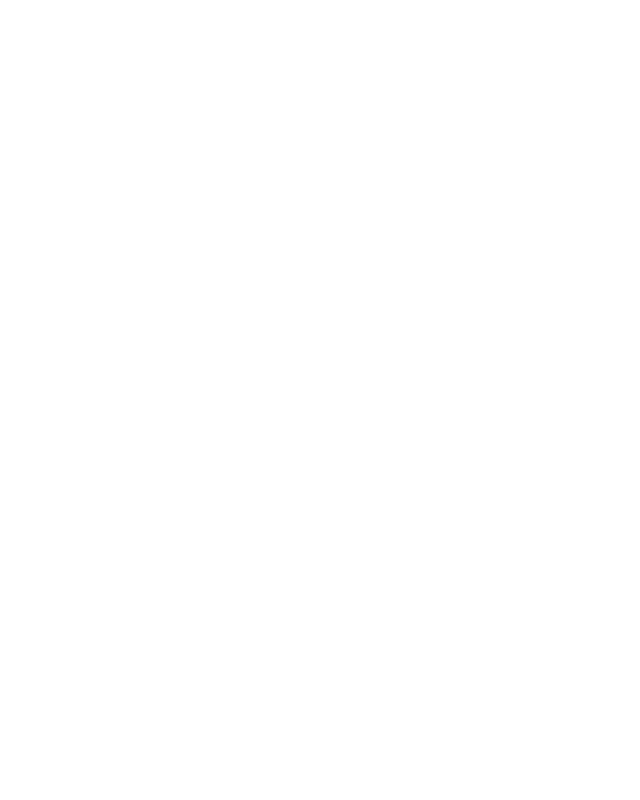
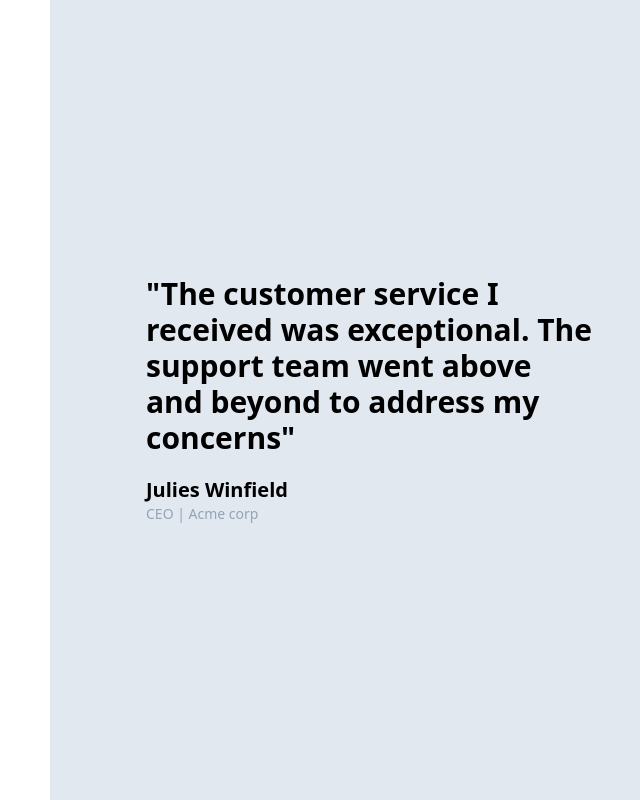
Before and after one commit to Eshan-Sharma/medium, a React (Vite) app in the folder frontend/: page /signup in a window 1280 px wide. Shown: the whole page, without its empty margins (590-1230 px from the left). Built offline with nearby package versions, Linux system fonts and the light colour scheme.

Commit message:
added quote to signup

```diff
--- a/frontend/src/pages/Signup.tsx
+++ b/frontend/src/pages/Signup.tsx
@@ -1,3 +1,14 @@
+import { Quote } from "../component/Quote";
+
 export const Signup = () => {
-  return <></>;
+  return (
+    <>
+      <div className="grid grid-cols-2">
+        <div></div>
+        <div className="invisible lg:visible">
+          <Quote />
+        </div>
+      </div>
+    </>
+  );
 };
```
